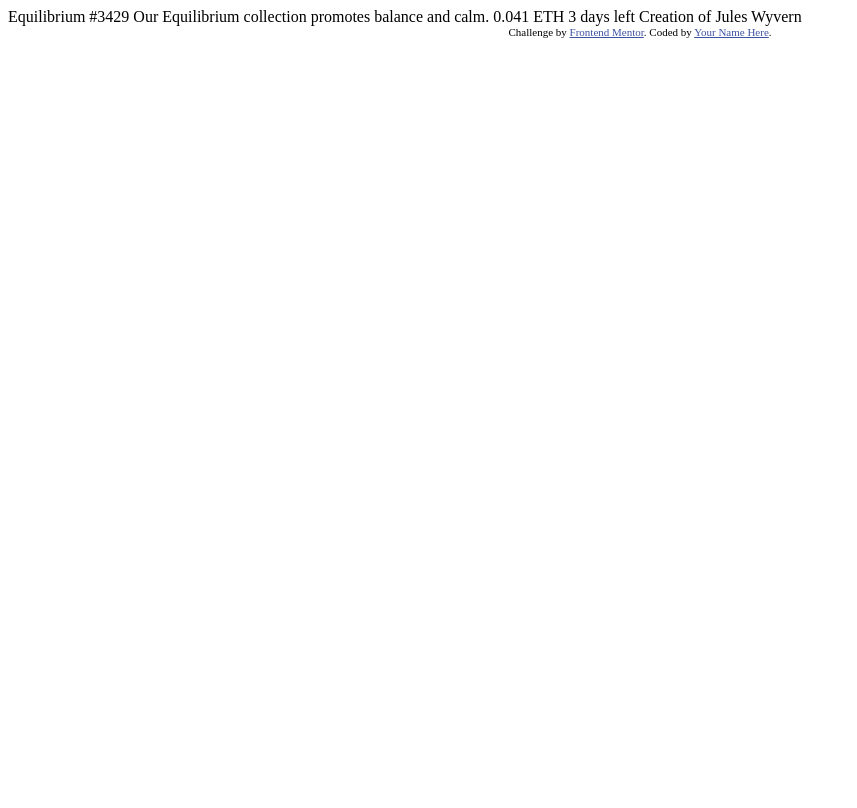
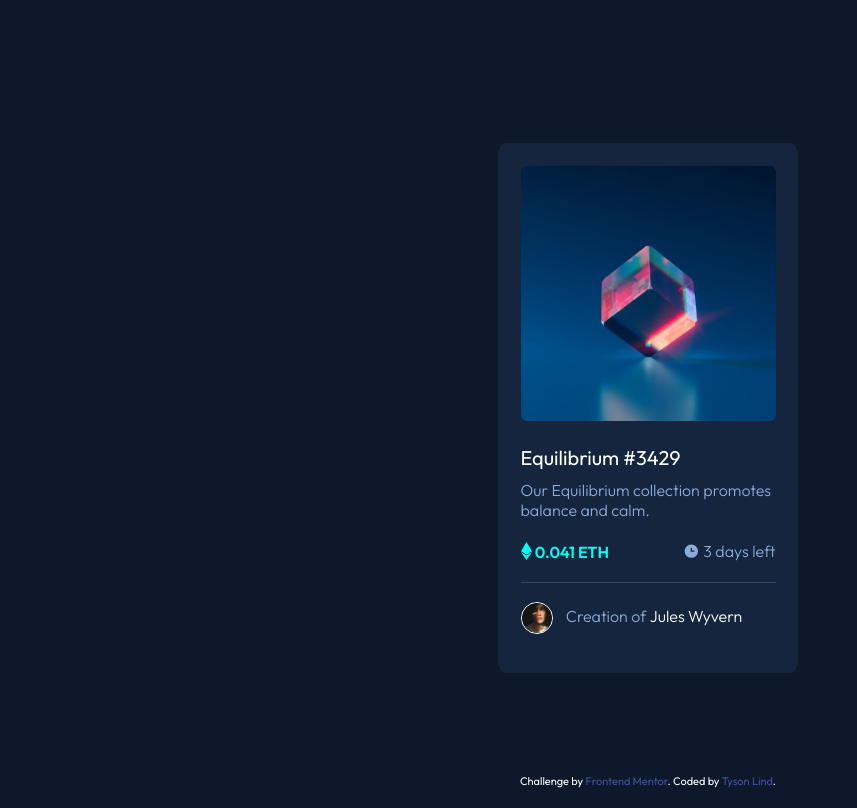
Before and after one commit to tysonlind/Portfolio_Project_1, a plain HTML site: page index.html in a window 1280 px wide. Shown: the whole page, without its empty margins (0-857 px from the left). Drawn offline with Linux system fonts and the light colour scheme.

Commit message:
submitting assignment

```diff
--- a/index.html
+++ b/index.html
@@ -3,31 +3,60 @@
 <head>
   <meta charset="UTF-8">
   <meta name="viewport" content="width=device-width, initial-scale=1.0"> <!-- displays site properly based on user's device -->
-
+  <link rel="preconnect" href="https://fonts.googleapis.com">
+  <link rel="preconnect" href="https://fonts.gstatic.com" crossorigin>
+  <link href="https://fonts.googleapis.com/css2?family=Outfit:wght@300;400;600&display=swap" rel="stylesheet">
+  <link rel="stylesheet" href="./src/style.css">
   <link rel="icon" type="image/png" sizes="32x32" href="./images/favicon-32x32.png">
 
   <title>Frontend Mentor | NFT preview card component</title>
-
-  <!-- Feel free to remove these styles or customise in your own stylesheet 👍 -->
   <style>
     .attribution { font-size: 11px; text-align: center; }
     .attribution a { color: hsl(228, 45%, 44%); }
   </style>
 </head>
 <body>
+  <div class="card center">
+    <div class="nft-box">
+    <a href="" class="img-link">
+      <div id="img-overlay"><img class="center" src="./src/images/icon-view.svg" alt="view icon"></div>
+        <img src="./src/images/image-equilibrium.jpg" alt="NFT Image" class="nft-image">
 
-  Equilibrium #3429
-
-  Our Equilibrium collection promotes balance and calm.
-
-  0.041 ETH
-  3 days left
-
-  Creation of Jules Wyvern
-
+    </a>
+      <div class="nft-text">
+        <div class="margin-20">
+        <span class="thick-white"><a href="">Equilibrium #3429</a></span>
+      </div>
+        <div>
+          <span class="light-blue-thin">Our Equilibrium collection promotes balance and calm.</span>
+        </div>
+        <div class="space-between">
+          <div>
+          <img src="./src/images/icon-ethereum.svg" alt="ethereum icon" class="center-rel">
+        <span class="cyan-text">
+         0.041 ETH
+      </span>
+    </div>
+    <div>
+      <img src="./src/images/icon-clock.svg" alt="clock icon" class="center-rel">
+      <span class="light-blue-thin">
+        3 days left
+      </span>
+    </div>
+    </div>
+    <hr>
+      <div id="bigger-margin">
+        <img src="./src/images/image-avatar.png" alt="avatar" id="avatar" class="">
+        <span class="align-text-center"><span class="light-blue-thin">Creation of</span> <span id="author"><a href="">Jules Wyvern</a></span></span>
+      </div>
+    </div>
+      </div>
+  </div>
+  <footer>
   <div class="attribution">
     Challenge by <a href="https://www.frontendmentor.io?ref=challenge" target="_blank">Frontend Mentor</a>.
-    Coded by <a href="#">Your Name Here</a>.
+    Coded by <a href="http://www.tysonlind.com">Tyson Lind</a>.
   </div>
+</footer>
 </body>
 </html>
--- /dev/null
+++ b/src/style.css
@@ -0,0 +1,189 @@
+html {
+    background-color: hsl(217, 54%, 11%);
+    font-family: 'Outfit', sans-serif;
+    color: hsl(0, 0%, 100%);
+}
+
+body {
+    position:absolute;
+    height:100vh;
+    width:100vw;
+}
+
+body p {
+    font-size: 18px;
+}
+
+hr {
+    border: 0;
+    height: 0.5px;
+    background:rgb(139,172,218,0.25);
+}
+
+.card {
+    position:absolute;
+    background-color: hsl(216, 50%, 16%);
+    width:300px;
+    height:530px;
+    border-radius: 2.5%;
+}
+
+.nft-image {
+    width:100%;
+    border-radius: 2.5%;
+}
+a.img-link:hover {
+color: hsl(178, 50%, 50%);
+}
+a {
+    color:hsl(0, 0%, 100%);
+    text-decoration: none;
+}
+a:hover {
+    color: hsl(178, 100%, 50%);
+}
+
+.light-blue-thin {
+    color: hsl(215, 51%, 70%);
+    font-weight: 300;
+}
+
+.thick-white {
+    color: hsl(0, 0%, 100%);
+    font-weight: 400;
+    font-size:20px;
+}
+
+.cyan-text {
+    color:hsl(178, 100%, 50%);
+    font-weight: 600;
+}
+
+#author {
+    font-weight:300;
+}
+
+#author:hover {
+    color: hsl(178, 100%, 50%);
+}
+
+#avatar {
+    width:30px;
+    margin-right:10px;
+    border: 0.05rem solid hsl(0, 0%, 100%);
+    border-radius: 50%;
+    vertical-align:middle;
+}
+
+.nft-box {
+    display: flex;
+    flex-wrap: wrap;
+    flex-direction:column;
+    align-items:stretch;
+    justify-content:stretch;
+    margin: 7.5%;
+    margin-bottom:5%;
+    width:85%;
+    height:92.5%;
+}
+
+.nft-box  div {
+    margin-top: 10px;
+    margin-bottom:10px;
+}
+
+.center {
+    position: absolute;
+    top: 50%;
+    left: 50%;
+    transform: translate(-50%, -50%);
+    }
+.center-horizontal {
+    position: absolute;
+    left: 50%;
+    transform: translate(-50%, 0%);
+}
+.center-rel {
+    position: relative;
+    top: 50%;
+    transform: translate(0%, -50%);
+}
+
+.nft-text {
+    justify-content:flex-end;
+}
+.clickables:hover {
+    color: hsl(178, 100%, 50%);
+}
+
+@media (max-width = 375px) {
+
+}
+
+.clickables {
+    color: hsl(0, 0%, 100%);
+}
+
+.space-between {
+    display:flex;
+    justify-content:space-between;
+}
+#bigger-margin {
+    margin-top: 20px;
+    margin-bottom: 0px;
+}
+.align-text-center {
+
+}
+
+footer {
+    position:absolute;
+    bottom: 2.5%;
+    left: 50%;
+    transform: translate(-50%, -2.5%);
+}
+
+#img-overlay {
+    position:absolute;
+    width:255px;
+    height:255px;
+    z-index:1;
+    background-color: rgb(0,255,247,0);
+    transition-property: all;
+    transition-duration: 0.5s;
+    padding: 0px;
+    margin: 0px;
+    border-radius: 2.5%;
+}
+
+#img-overlay:hover {
+    background-color: rgb(0,255,247,0.5);
+}
+
+#img-overlay-icon {
+    position:absolute;
+    width:255px;
+    height:255px;
+    z-index:-1;
+    opacity: 0;
+    transition-property: all;
+    transition-duration: 0.5s;
+    padding: 0px;
+    margin: 0px;
+    border-radius: 2.5%;
+}
+
+#img-overlay img {
+    position:absolute;
+    z-index:2;
+    opacity: 0;
+    transition-property: all;
+    transition-duration: 0.5s;
+    padding: 0px;
+    margin: 0px;
+    border-radius: 2.5%;
+}
+
+#img-overlay:hover img {
+    opacity: 1;
+}
```
Also changed, not shown: src/images/favicon-32x32.png (renamed from images/favicon-32x32.png), src/images/icon-clock.svg (renamed from images/icon-clock.svg), src/images/icon-ethereum.svg (renamed from images/icon-ethereum.svg), src/images/icon-view.svg (renamed from images/icon-view.svg), src/images/image-avatar.png (renamed from images/image-avatar.png), src/images/image-equilibrium.jpg (renamed from images/image-equilibrium.jpg), style.css (deleted).
